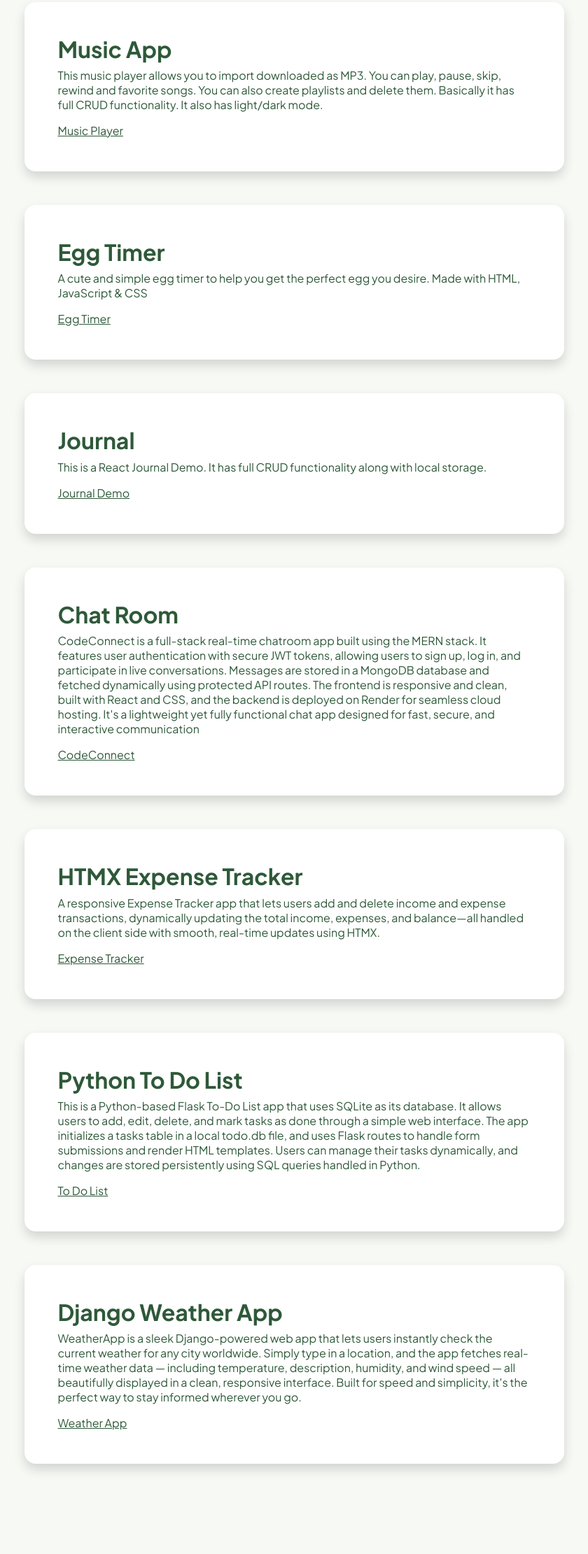
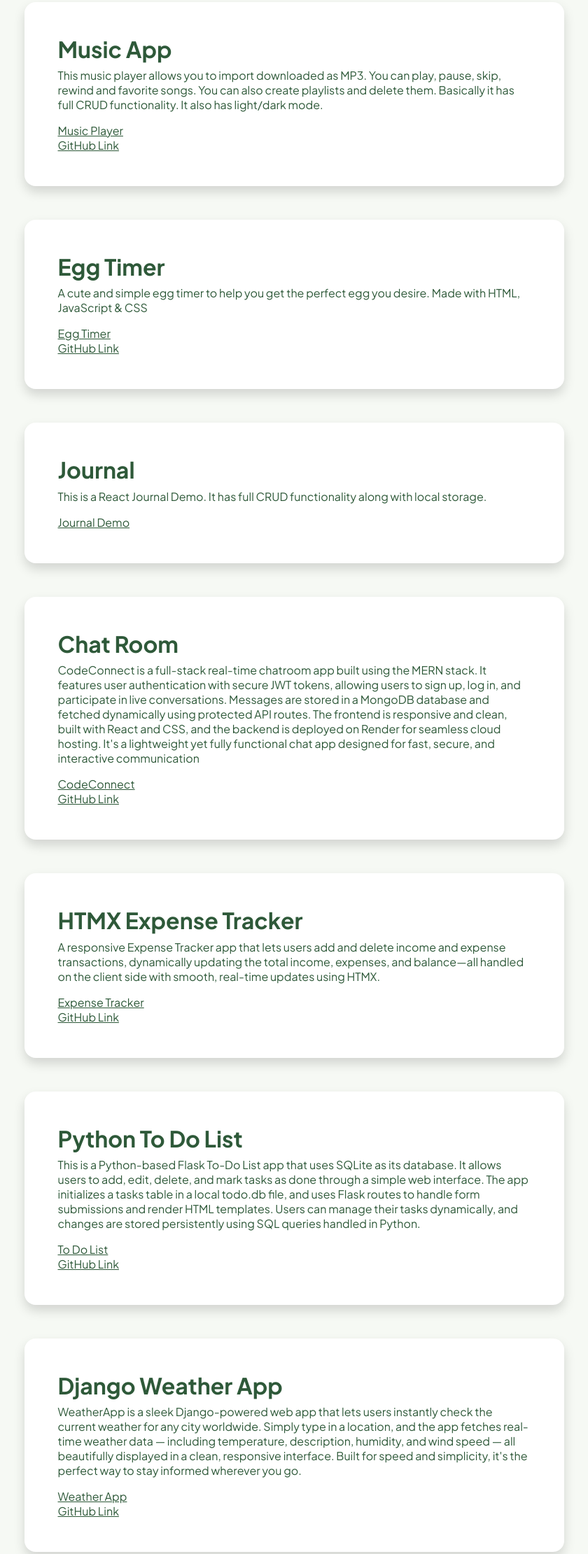
Before and after one commit to Courts02/CodedByCourtsPortfolio, a plain HTML site: page projects.html in a window 1280 px wide. Shown: the part 218-2439 px from the top of the page at 70% size, without its empty margins (220-1060 px from the left). Drawn offline with nearby package versions, Linux system fonts and the light colour scheme.

Commit message:
Add GitHub links to projects and update skills section
Added GitHub repository links for each project in projects.html to provide direct access to source code. Updated resume.html to include Java in the skills section alongside MERN Stack.

```diff
--- a/projects.html
+++ b/projects.html
@@ -57,7 +57,8 @@
                     <p>This music player allows you to import downloaded as MP3. You can play, pause, skip, rewind and
                       favorite songs. You can also create playlists and delete them. Basically it has full CRUD
                       functionality. It also has light/dark mode.</p>
-                    <a href="https://courts02.github.io/Music_Player/">Music Player</a>
+                    <a href="https://courts02.github.io/Music_Player/">Music Player</a><br>
+                    <a href="https://github.com/Courts02/Music_Player">GitHub Link</a>
                   </div>
                   <!-- <img class="img-fluid" src="https://dummyimage.com/300x400/343a40/6c757d" alt="..." /> -->
                 </div>
@@ -71,7 +72,8 @@
                   <div class="p-5">
                     <h2 class="fw-bolder">Egg Timer</h2>
                     <p>A cute and simple egg timer to help you get the perfect egg you desire. Made with HTML, JavaScript & CSS</p>
-                    <a href="https://courts02.github.io/eggtimer/">Egg Timer</a>
+                    <a href="https://courts02.github.io/eggtimer/">Egg Timer</a><br>
+                    <a href="https://github.com/Courts02/eggtimer">GitHub Link</a>
                   </div>
                 </div>
               </div>
@@ -97,7 +99,8 @@
                   <div class="p-5">
                     <h2 class="fw-bolder">Chat Room</h2>
                     <p>CodeConnect is a full-stack real-time chatroom app built using the MERN stack. It features user authentication with secure JWT tokens, allowing users to sign up, log in, and participate in live conversations. Messages are stored in a MongoDB database and fetched dynamically using protected API routes. The frontend is responsive and clean, built with React and CSS, and the backend is deployed on Render for seamless cloud hosting. It's a lightweight yet fully functional chat app designed for fast, secure, and interactive communication</p>
-                    <a href="https://codeconnect-15l9.onrender.com">CodeConnect</a>
+                    <a href="https://codeconnect-15l9.onrender.com">CodeConnect</a><br>
+                    <a href="https://github.com/Courts02/ChatRoom">GitHub Link</a>
                   </div>
                 </div>
               </div>
@@ -110,7 +113,8 @@
                   <div class="p-5">
                     <h2 class="fw-bolder">HTMX Expense Tracker</h2>
                     <p>A responsive Expense Tracker app that lets users add and delete income and expense transactions, dynamically updating the total income, expenses, and balance—all handled on the client side with smooth, real-time updates using HTMX.</p>
-                    <a href="https://expensetracker-cpzg.onrender.com">Expense Tracker</a>
+                    <a href="https://expensetracker-cpzg.onrender.com">Expense Tracker</a><br>
+                    <a href="https://github.com/Courts02/HTMX-Expense-Tracker">GitHub Link</a>
                   </div>
                 </div>
               </div>
@@ -123,7 +127,8 @@
                   <div class="p-5">
                     <h2 class="fw-bolder">Python To Do List</h2>
                     <p>This is a Python-based Flask To-Do List app that uses SQLite as its database. It allows users to add, edit, delete, and mark tasks as done through a simple web interface. The app initializes a tasks table in a local todo.db file, and uses Flask routes to handle form submissions and render HTML templates. Users can manage their tasks dynamically, and changes are stored persistently using SQL queries handled in Python.</p>
-                    <a href="https://todolist-nqoh.onrender.com">To Do List</a>
+                    <a href="https://todolist-nqoh.onrender.com">To Do List</a><br>
+                    <a href="https://github.com/Courts02/Python_ToDoList">GitHub Link</a>
                   </div>
                 </div>
               </div>
@@ -136,7 +141,8 @@
                   <div class="p-5">
                     <h2 class="fw-bolder">Django Weather App</h2>
                     <p>WeatherApp is a sleek Django-powered web app that lets users instantly check the current weather for any city worldwide. Simply type in a location, and the app fetches real-time weather data — including temperature, description, humidity, and wind speed — all beautifully displayed in a clean, responsive interface. Built for speed and simplicity, it's the perfect way to stay informed wherever you go.</p>
-                    <a href="https://weatherapp-zaq1.onrender.com">Weather App</a>
+                    <a href="https://weatherapp-zaq1.onrender.com">Weather App</a><br>
+                    <a href="https://github.com/Courts02/DjangoWeatherApp#">GitHub Link</a>
                   </div>
                 </div>
               </div>
```
Also changed, not shown: resume.html (+10 -2 lines).
